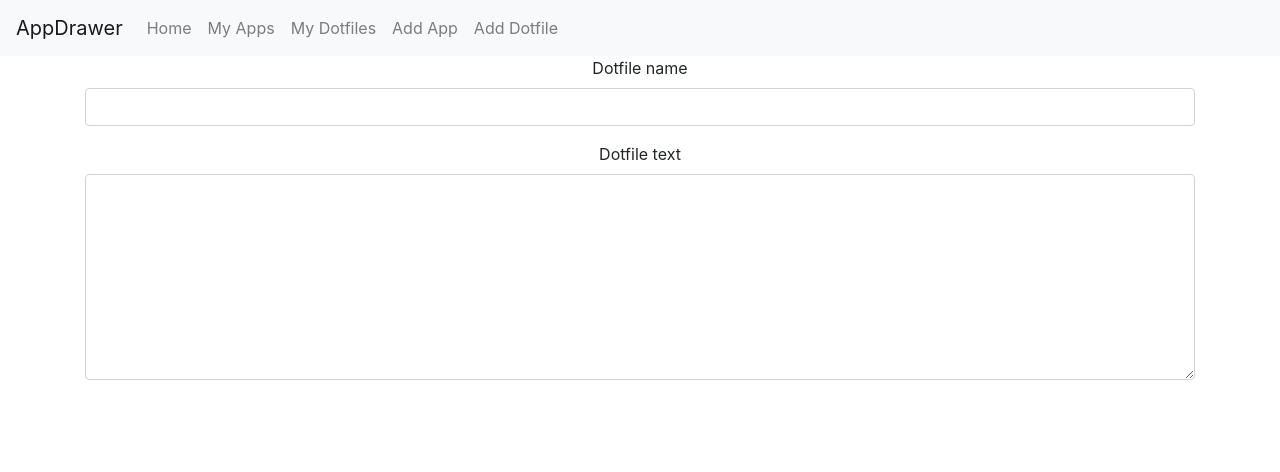
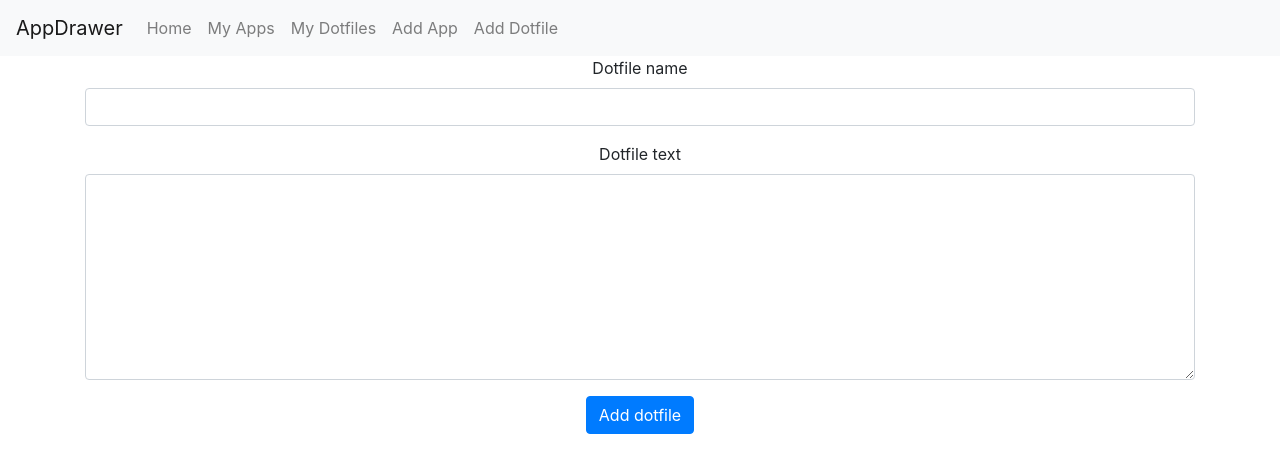
Before and after one commit to JoshuaLeeGMIT/app-drawer, a React (Create React App) app: page /create-dotfile in a window 1280 px wide. Shown: the top 472 px of the page. Built offline with nearby package versions, Linux system fonts and the light colour scheme.

Commit message:
components: Add buttons to forms

```diff
--- a/src/components/createApp.js
+++ b/src/components/createApp.js
@@ -1,3 +1,4 @@
+import Button from 'react-bootstrap/Button';
 import Container from 'react-bootstrap/Container';
 import Form from 'react-bootstrap/Form';
 import React from 'react';
@@ -68,6 +69,7 @@ export class CreateApp extends React.Component {
               <Form.Label>Download link</Form.Label>
               <Form.Control type="text" value={this.state.url} onChange={this.onChangeURL}></Form.Control>
             </Form.Group>
+            <Button variant="primary" type="submit">Add app</Button>
           </form>
         </Container>
       </div>
--- a/src/components/createDotfile.js
+++ b/src/components/createDotfile.js
@@ -1,3 +1,4 @@
+import Button from 'react-bootstrap/Button';
 import Container from 'react-bootstrap/Container';
 import Form from 'react-bootstrap/Form';
 import React from 'react';
@@ -44,6 +45,7 @@ export class CreateDotfile extends React.Component {
               <Form.Label>Dotfile text</Form.Label>
               <Form.Control as="textarea" rows={8} value={this.state.descr} onChange={this.onChangeText}></Form.Control>
             </Form.Group>
+            <Button variant="primary" type="submit">Add dotfile</Button>
           </form>
         </Container>
       </div>
--- a/src/components/editApp.js
+++ b/src/components/editApp.js
@@ -1,7 +1,9 @@
+import Button from 'react-bootstrap/Button';
 import React from 'react';
 
 import '../App.css';
 import 'bootstrap/dist/css/bootstrap.min.css';
+import { Form } from 'react-bootstrap';
 
 export class EditApp extends React.Component {
 
@@ -109,6 +111,7 @@ export class EditApp extends React.Component {
               <Form.Label>Download link</Form.Label>
               <Form.Control type="text" value={this.state.url} onChange={this.onChangeURL}></Form.Control>
             </Form.Group>
+            <Button variant="primary" type="submit">Update app</Button>
           </form>
         </Container>
       </div>
--- a/src/components/editDotfile.js
+++ b/src/components/editDotfile.js
@@ -1,3 +1,4 @@
+import Button from 'react-bootstrap/Button';
 import React from 'react';
 
 import '../App.css';
@@ -79,6 +80,7 @@ export class EditDotfile extends React.Component {
               <Form.Label>Dotfile text</Form.Label>
               <Form.Control as="textarea" rows={8} value={this.state.descr} onChange={this.onChangeText}></Form.Control>
             </Form.Group>
+            <Button variant="primary" type="submit">Update dotfile</Button>
           </form>
         </Container>
       </div>
```
